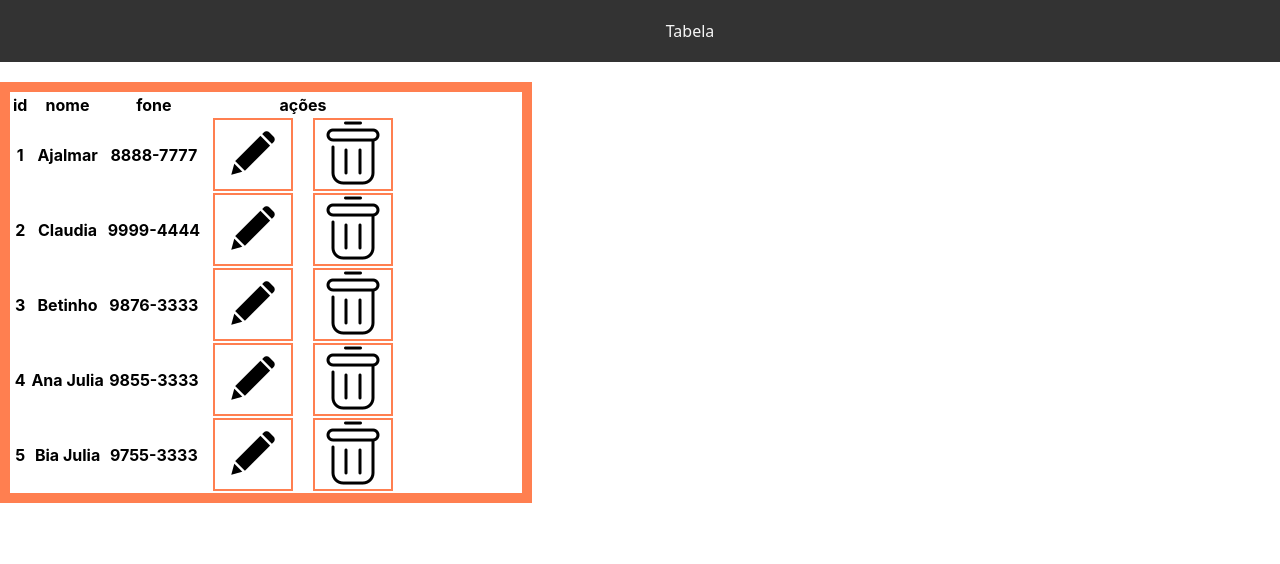
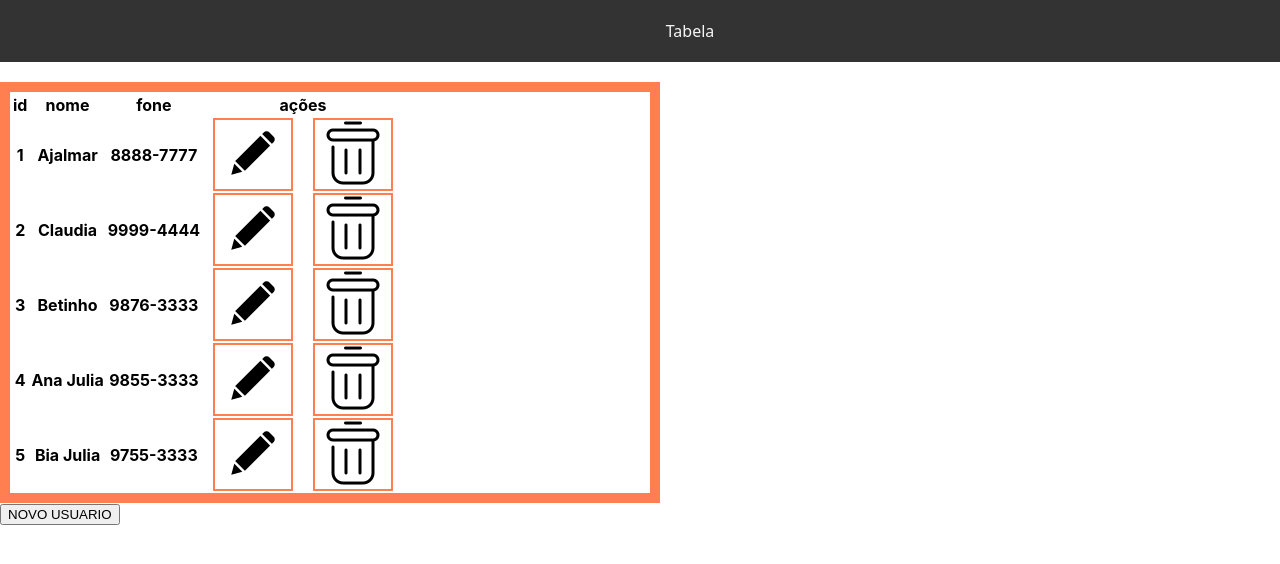
Before and after one commit to PedroH183/frontend_learn, a React (Create React App) app in the folder my_app_react/: page / in a window 1280 px wide. Shown: the top 564 px of the page. Built offline with nearby package versions, Linux system fonts and the light colour scheme.

Commit message:
Lógica básica do Create do CRUD

```diff
--- a/my_app_react/src/App.css
+++ b/my_app_react/src/App.css
@@ -29,7 +29,7 @@
 }
 
 .ConteudoTabela{
-  width: 40%;
+  width: 50%;
   border: 10px solid coral ;
   text-align: center;
 }
--- a/my_app_react/src/App.js
+++ b/my_app_react/src/App.js
@@ -1,5 +1,5 @@
 import React from 'react';
-import { Tabela } from './components/components';
+import { Tabela, AddButton } from './components/components';
 import './App.css';
 
 
@@ -27,7 +27,7 @@ function App() {
           <Tabela />
 
         </div>
-
+        <AddButton />
       </div>
     </div>
   );
--- a/my_app_react/src/components/components.js
+++ b/my_app_react/src/components/components.js
@@ -3,6 +3,22 @@ import React from "react";
 import lapis from '../assets/icons/lapis/lapis.png';
 import lixeira from '../assets/icons/lixeira/lixeira.png';
 import { contacts } from '../App';
+
+export class AddButton extends React.Component {
+    onClick() {
+        let contact = {id: null, nome: '', fone: '', ações: ''};
+        contact.id = 6;
+        contact.nome = 'pedro';
+        contact.fone = 'XXXX-XXXX';
+        contacts.push(contact);
+    }
+
+    render(){
+        return(
+            <button onClick={() => this.onClick()}>NOVO USUARIO</button>
+        );
+    }
+}
 
 function IsAction(props)
 {
@@ -48,9 +64,9 @@ class ImageEdit extends React.Component
         obje.id = 6;
         obje.nome = 'JC';
         obje.fone = '1234-1234';
+
         // Depois de todo o processo
         contacts[index] = obje;
-
     }
 
     render() {
@@ -140,5 +156,4 @@ export class Tabela extends React.Component {
 
     );
     }
-
 }
```
